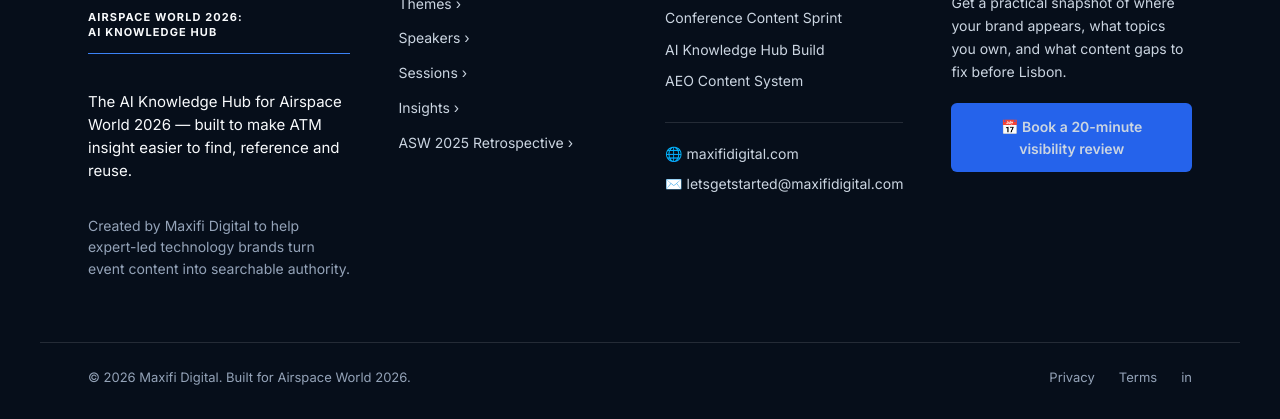
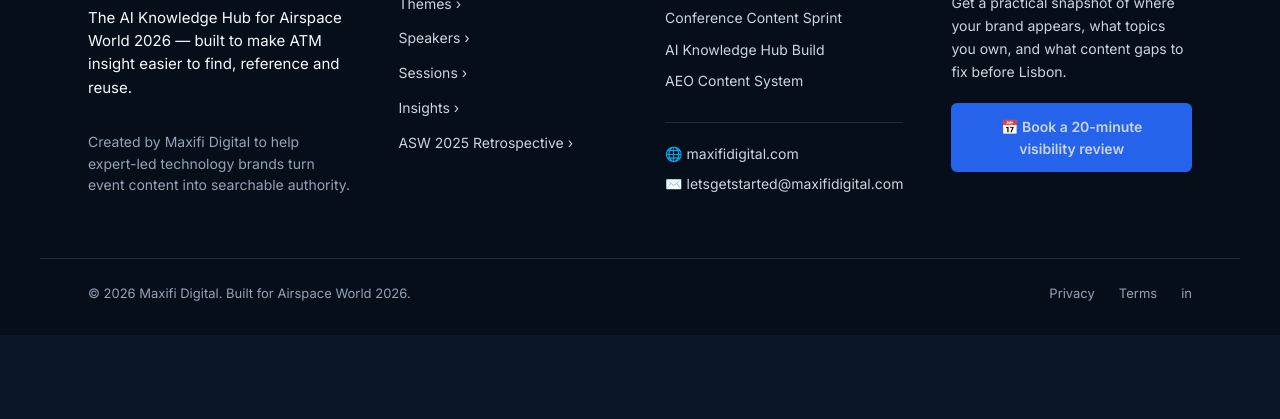
Before and after one commit to limleanne-maxifi/asw-hub, an Eleventy site: page src/index.njk in a window 1280 px wide. Shown: the part 5990-6409 px from the top of the page. After the commit the page ends 6325 px from the top, so only its background shows below. Built offline with nearby package versions, Linux system fonts and the light colour scheme; Eleventy itself is replaced by a stand-in of ours; files that its build step writes are made by us from their sources.

Commit message:
Remove redundant title text below Maxifi logo in footer

```diff
--- a/src/_includes/footer.njk
+++ b/src/_includes/footer.njk
@@ -6,7 +6,6 @@
       <a href="https://maxifidigital.com" rel="noopener" class="footer-logo">
         <img src="/images/maxifi-digital-logo.svg" alt="Maxifi Digital" width="164" height="55">
       </a>
-      <h3 class="footer-title">AIRSPACE WORLD 2026:<br>AI KNOWLEDGE HUB</h3>
       <p class="footer-brand-desc">
         The AI Knowledge Hub for Airspace World 2026 — built to make ATM insight easier to find, reference and reuse.
       </p>
```
